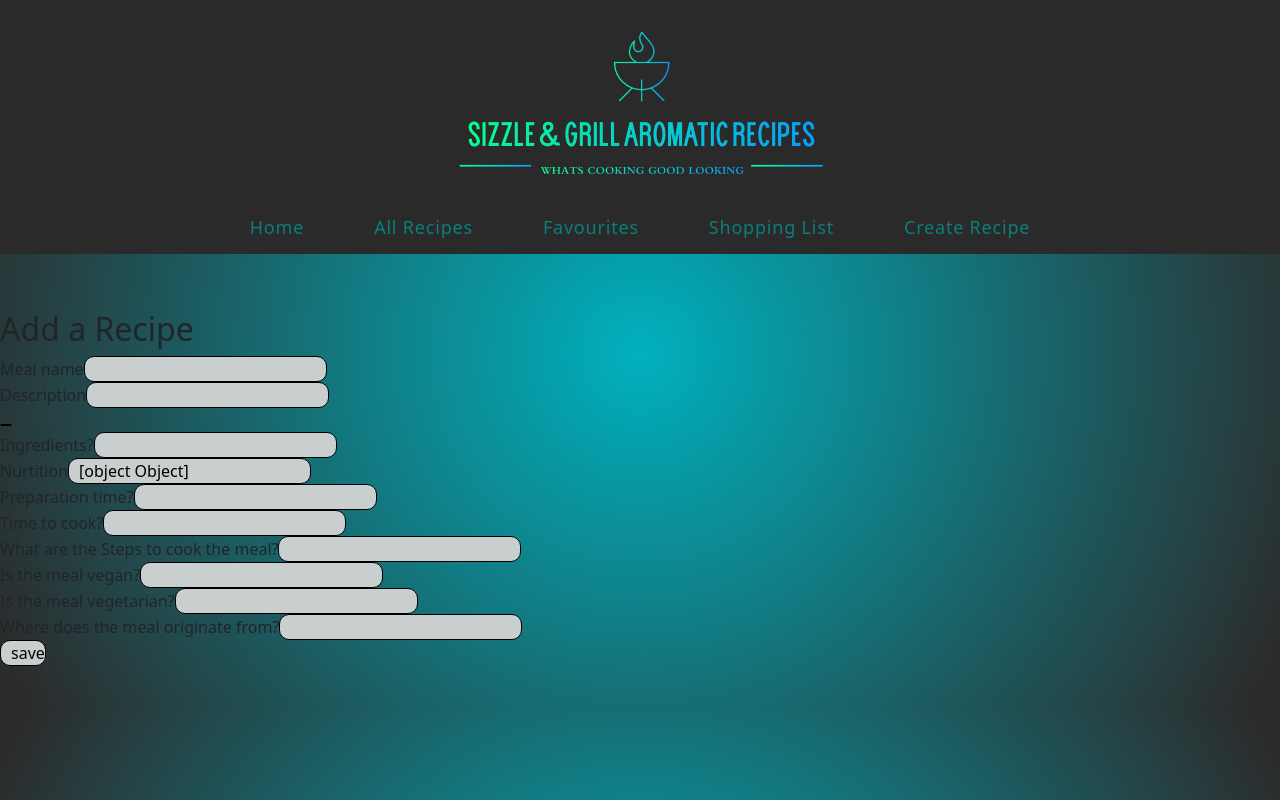
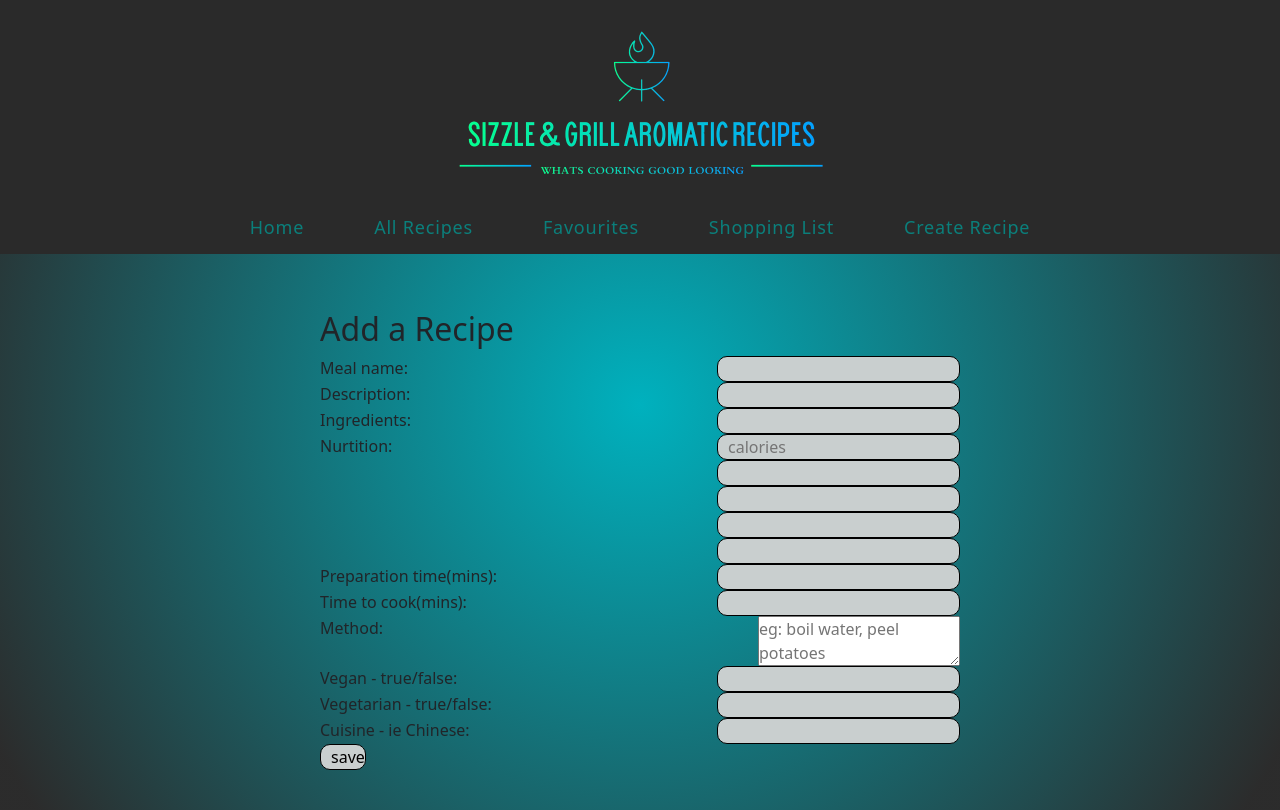
Before and after one commit to gillianroberts1/SGAR, a React (Create React App) app in the folder client/: page /createrecipe in a window 1280 px wide. Built offline with nearby package versions, Linux system fonts and the light colour scheme; no server answers.

Commit message:
form input fixed for nutrition method and ingredients

```diff
--- /dev/null
+++ b/client/src/components/RecipeCreate.css
@@ -0,0 +1,14 @@
+#recipe-form {
+  margin: 0 auto;
+  width: 50%;
+}
+
+.formWrap {
+  display: flex;
+  justify-content: space-between;
+}
+
+.nutrition {
+  display: flex;
+  flex-direction: column;
+}
--- a/client/src/components/RecipeCreate.js
+++ b/client/src/components/RecipeCreate.js
@@ -1,14 +1,13 @@
-import React, {useState}  from "react";
+import React, { useState } from "react";
 import { postRecipe } from "../RecipeService";
+import "./RecipeCreate.css";
 
-function RecipeCreate ({addRecipe}) {
-
-    const [formData, setFormData] =  useState({
-
+function RecipeCreate({ addRecipe }) {
+  const [formData, setFormData] = useState({
     meal: {
       favourited: false,
       name: "",
-		    description:"",
+      description: "",
       image: "",
       ingredients: [],
       nutrition: {
@@ -20,18 +19,18 @@ function RecipeCreate ({addRecipe}) {
       },
       preparation_time: "",
       cooking_time: "",
-            method:"",
+      method: "",
       vegan: "",
       vegetarian: "",
       country_of_origin: "",
-        }
-    })
+    },
+  });
 
   const blankForm = {
     meal: {
       favourited: false,
       name: "",
-            description:"",
+      description: "",
       image: "",
       ingredients: [],
       nutrition: {
@@ -43,145 +42,194 @@ function RecipeCreate ({addRecipe}) {
       },
       preparation_time: "",
       cooking_time: "",
-            method:"",
+      method: "",
       vegan: "",
       vegetarian: "",
       country_of_origin: "",
-        }
-    }
+    },
+  };
 
   const onChange = (e) => {
-        const newFormData = {...formData}
-        let moddedNewString = e.target.value
+    const newFormData = { ...formData };
+    let moddedNewString = e.target.value;
     newFormData.meal[e.target.name] = moddedNewString;
-        setFormData(newFormData)
-    }
+    setFormData(newFormData);
+  };
+
+  const onNutritionChange = (e) => {
+    const newFormData = { ...formData };
+    let moddedNewString = e.target.value;
+    newFormData.meal.nutrition[e.target.name] = moddedNewString;
+    setFormData(newFormData);
+  };
 
   const onSubmit = (e) => {
     e.preventDefault();
-        postRecipe(formData)
-        .then((data) => {
-            console.log({data});
+    const splitIngredients = formData.meal.ingredients.split(",");
+    const trimmedIngredients = splitIngredients.map((ing) => ing.trim());
+
+    const splitMethod = formData.meal.method.split(",");
+    const trimmedMethod = splitMethod.map((ing) => ing.trim());
+    const modifiedData = {
+      ...formData,
+      meal: {
+        ...formData.meal,
+        ingredients: trimmedIngredients,
+        method: trimmedMethod,
+      },
+    };
+
+    postRecipe(modifiedData).then((data) => {
+      console.log({ data });
       addRecipe(data);
-        })
-        setFormData(blankForm)
+    });
+    setFormData(blankForm);
 
     // This part is to reset the form after adding
-
-
-    }
-
+  };
 
   return (
     <form onSubmit={onSubmit} id="recipe-form">
       <h2> Add a Recipe</h2>
       <div className="formWrap">
-                <label> Meal name</label>
+        <label> Meal name: </label>
         <input
           onChange={onChange}
           type="text"
           id="name"
           name="name"
-                value={formData.meal.name} />
+          value={formData.meal.name}
+        />
       </div>
       <div className="formWrap">
-                <label> Description</label>
+        <label> Description: </label>
         <input
           onChange={onChange}
           type="text"
           id="description"
           name="description"
-                value={formData.meal.description} />
+          value={formData.meal.description}
+        />
       </div>
+
       <div className="formWrap">
-                <label> </label>
-                <input
-                onChange={onChange}
-                type="image"
-                id="image"
-                name="image"
-                value={formData.meal.image} />
-            </div>
-            <div className="formWrap">
-                <label> Ingredients?</label>
+        <label> Ingredients: </label>
         <input
           onChange={onChange}
           type=""
           id="ingredients"
           name="ingredients"
-                value={formData.meal.ingredients} />
+          value={formData.meal.ingredients}
+          required
+        />
       </div>
       <div className="formWrap">
-                <label> Nurtition </label>
+        <label> Nurtition: </label>
+        <div className="nutrition">
           <input
-                onChange={onChange}
+            onChange={onNutritionChange}
             type="text"
-                id="nutrition"
-                name="nutrition"
-                value={formData.meal.nutrition} />
+            id="calories"
+            name="calories"
+            value={formData.meal.nutrition.calories}
+            placeholder="calories"
+          />
+          <input
+            onChange={onNutritionChange}
+            type="text"
+            id="carbohydrates"
+            name="carbohydrates"
+            value={formData.meal.nutrition.carbohydrates}
+          />
+          <input
+            onChange={onNutritionChange}
+            type="text"
+            id="fiber"
+            name="fiber"
+            value={formData.meal.nutrition.fiber}
+          />
+          <input
+            onChange={onNutritionChange}
+            type="text"
+            id="protein"
+            name="protein"
+            value={formData.meal.nutrition.protein}
+          />
+          <input
+            onChange={onNutritionChange}
+            type="text"
+            id="sugar"
+            name="sugar"
+            value={formData.meal.nutrition.sugar}
+          />
+        </div>
       </div>
       <div className="formWrap">
-                <label> Preparation time? </label>
+        <label> Preparation time(mins): </label>
         <input
           onChange={onChange}
           type="text"
           id="preparation_time"
           name="preparation_time"
-                value={formData.meal.preparation_time} />
+          value={formData.meal.preparation_time}
+        />
       </div>
       <div className="formWrap">
-                <label> Time to cook?</label>
+        <label> Time to cook(mins): </label>
         <input
           onChange={onChange}
           type="text"
           id="cooking_time"
           name="cooking_time"
-                value={formData.meal.cooking_time} />
+          value={formData.meal.cooking_time}
+        />
       </div>
       <div className="formWrap">
-                <label> What are the Steps to cook the meal?</label>
-                <input
+        <label> Method: </label>
+        <textarea
           onChange={onChange}
           type="text"
           id="method"
           name="method"
-                value={formData.meal.method} />
+          value={formData.meal.method}
+          placeholder="eg: boil water, peel potatoes"
+          required
+        />
       </div>
       <div className="formWrap">
-                <label> Is the meal vegan? </label>
+        <label> Vegan - true/false: </label>
         <input
           onChange={onChange}
           type="text"
           id="vegan"
           name="vegan"
-                value={formData.meal.vegan} />
+          value={formData.meal.vegan}
+        />
       </div>
       <div className="formWrap">
-                <label> Is the meal vegetarian? </label>
+        <label> Vegetarian - true/false: </label>
         <input
           onChange={onChange}
           type="text"
           id="vegetrian"
           name="vegetarian"
-                value={formData.meal.vegetarian} />
+          value={formData.meal.vegetarian}
+        />
       </div>
       <div className="formWrap">
-                <label> Where does the meal originate from? </label>
+        <label> Cuisine - ie Chinese: </label>
         <input
           onChange={onChange}
           type="text"
           id="country_of_origin"
           name="country_of_origin"
-                value={formData.meal.country_of_origin} />
+          value={formData.meal.country_of_origin}
+        />
       </div>
 
-            <input type="submit" value="save" id="save"/>
+      <input type="submit" value="save" id="save" />
     </form>
+  );
+}
 
-
-
-
-)}
-
-
-export default RecipeCreate
+export default RecipeCreate;
```
Lines whose indentation alone changed are shown as unchanged.
